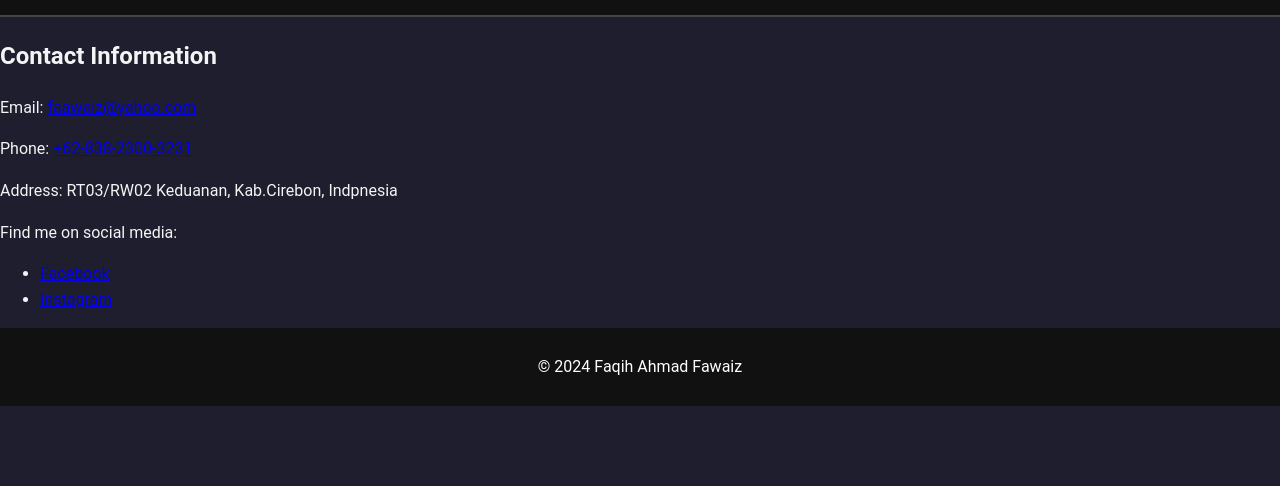
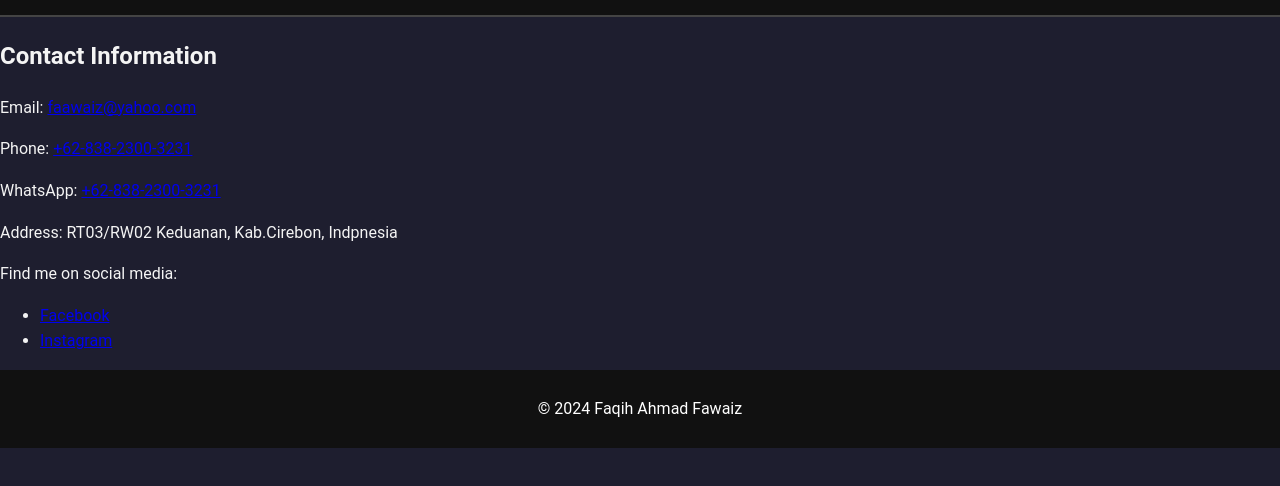
Before and after one commit to dunvolk/jembut, a plain HTML site: page contact.html in a window 1280 px wide. Shown: the part 90-576 px from the top of the page. Drawn offline with Linux system fonts and the light colour scheme.

Commit message:
Update contact.html

```diff
--- a/contact.html
+++ b/contact.html
@@ -21,6 +21,7 @@
         <h2>Contact Information</h2>
         <p>Email: <a href="mailto:faawaiz@yahoo.com">faawaiz@yahoo.com</a></p>
         <p>Phone: <a href="tel:+62-838-2300-3231">+62-838-2300-3231</a></p>
+        <p>WhatsApp: <a href="wa.me/+62-838-2300-3231">+62-838-2300-3231</a></p>
         <p>Address: RT03/RW02 Keduanan, Kab.Cirebon, Indpnesia</p>
         <p>Find me on social media:</p>
         <ul>
```
